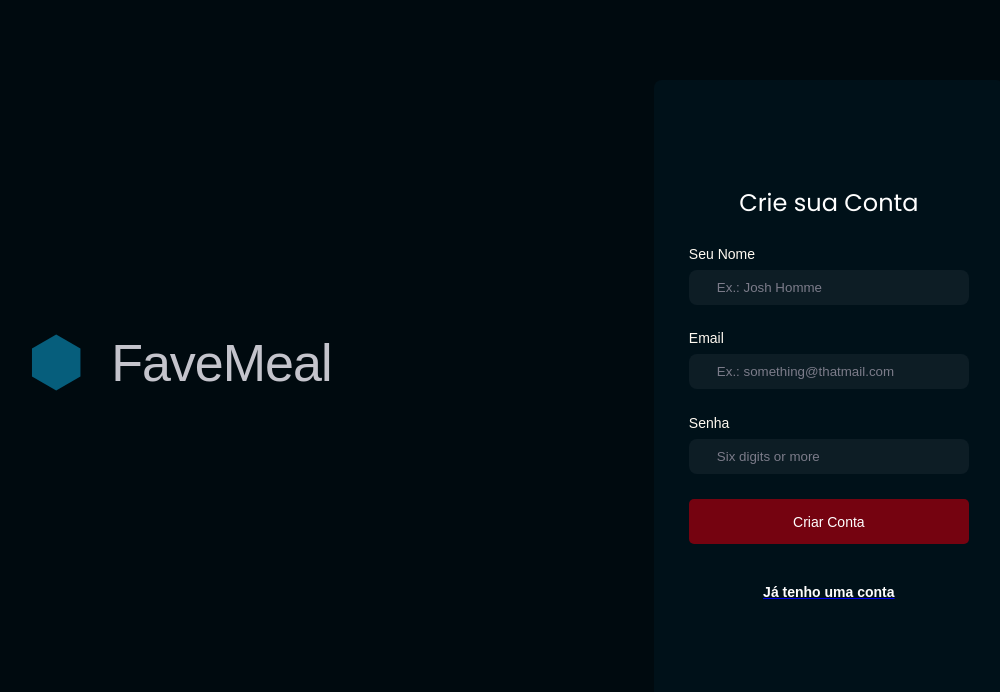
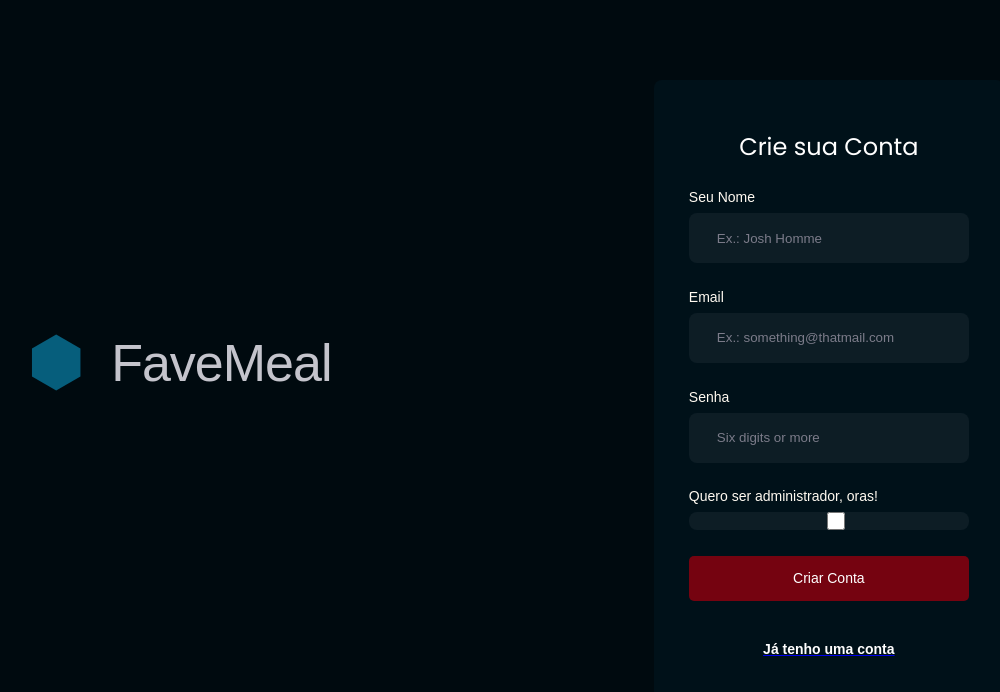
Before and after one commit to KimCidDev/food-explorer-front-end, a React (Vite) app: page /register in a window 1280 px wide. Shown: the top 692 px of the page, without its empty margins (115-1115 px from the left). Built offline with nearby package versions, Linux system fonts and the light colour scheme.

Commit message:
feat[signUp]: if isAdmin ask for code to get it

```diff
--- a/src/Pages/SignUp/index.jsx
+++ b/src/Pages/SignUp/index.jsx
@@ -13,6 +13,7 @@ export function SignUp() {
   const [name, setName]  = useState("");
   const [email, setEmail]  = useState("");
   const [password, setPassword]  = useState("");
+  const [isAdmin, setIsAdmin]  = useState(false);
 
   const navigate = useNavigate();
 
@@ -46,7 +47,16 @@ export function SignUp() {
           <path d="M19.6574 0L38.4133 10.8287V32.4862L19.6574 43.3149L0.901548 32.4862V10.8287L19.6574 0Z" fill="#065E7C"/>
         </svg>
         <h1>FaveMeal</h1>
+
+        { isAdmin &&
+          <div className="hiddenCode">
+          <p>123</p>
+          </div>
+        }
+
       </div>
+
+
 
     <Form>
       <h1>Crie sua Conta</h1>
@@ -67,6 +77,24 @@ export function SignUp() {
       inputType="password"
       placeholder="Six digits or more"
       onChange={e => setPassword(e.target.value)}/>
+      <div className='adminCheckbox'>
+        <Input
+        title="Quero ser administrador, oras!"
+        inputType="checkbox"
+        checked={isAdmin}
+        onChange={() => {
+          setIsAdmin(!isAdmin)
+          return console.log(isAdmin)}}/>
+
+      {isAdmin && (
+        <div className="adminCodeBox">
+        <Input
+          placeholder="Insira o código de admin"
+          onChange={e => setAdminCode(e.target.value)}
+        />
+      </div>
+      )}
+      </div>
 
       <Button title="Criar Conta" onClick={handleSignUp} />
       <ButtonText to='/' title="Já tenho uma conta"/>
--- a/src/Pages/SignUp/styles.js
+++ b/src/Pages/SignUp/styles.js
@@ -29,6 +29,13 @@ export const Container = styled.div`
       font-size: 52px;
       font-family: 'Roboto Slab', sans-serif;
       letter-spacing: -1px;
+    }
+
+    .hiddenCode {
+      height: 100px;
+      width: 100px;
+
+      background-color: red;
     }
   }
 
@@ -84,14 +91,25 @@ export const Form = styled.div`
 
   padding: 0 60px;
 
+  .adminCheckbox {
+    display: flex;
+    flex-direction: column;
+    gap: 10px;
+    width: 100%;
+
+    .inputBox input[type='checkbox'] {
+      height: 18px;
+    }
+
+    .adminCodeBox {
+    }
+  }
+
   @media (min-width: ${DEVICE_BREAKPOINTS.LG}) {
     padding: 0 35px;
 
-    > div .inputBox input {
-      height: 35px;
-    }
-
     > div span {
+      height: 30px;
       font-size: 0.8rem;
     }
   }
```
